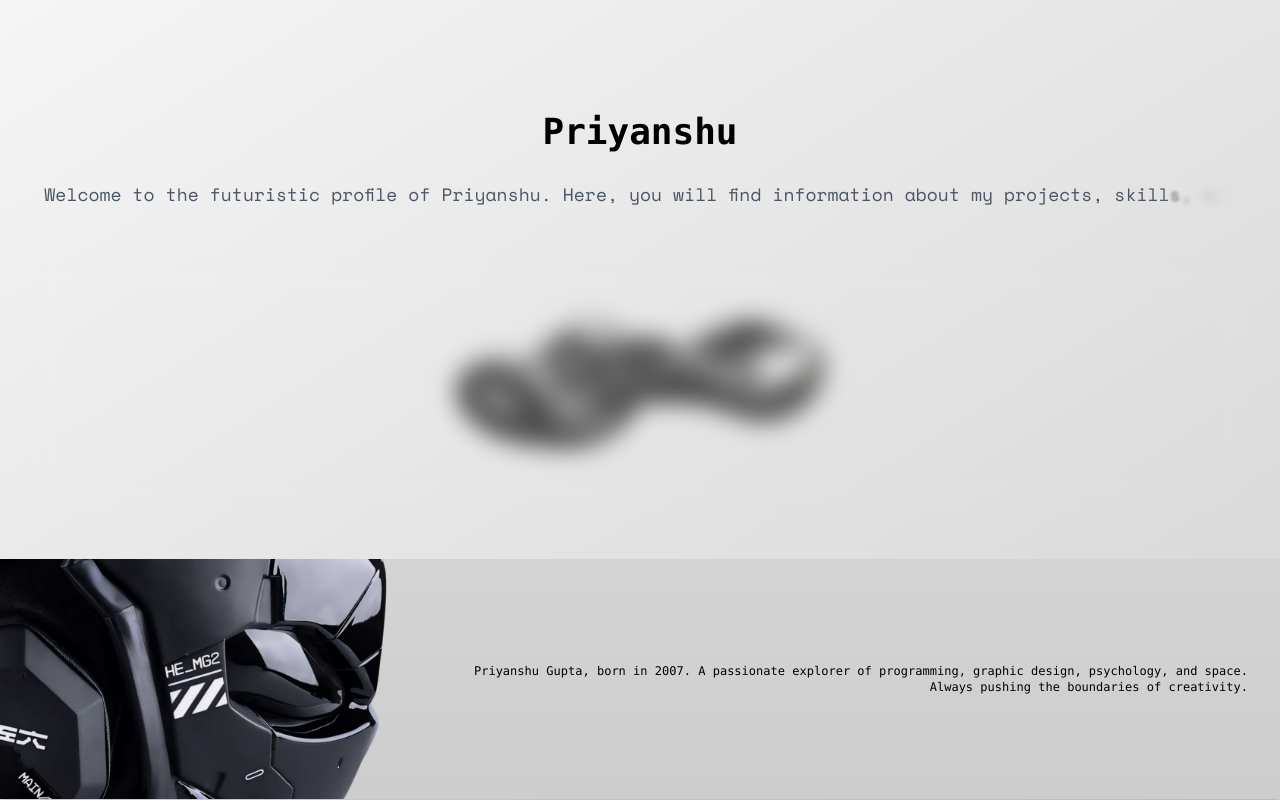
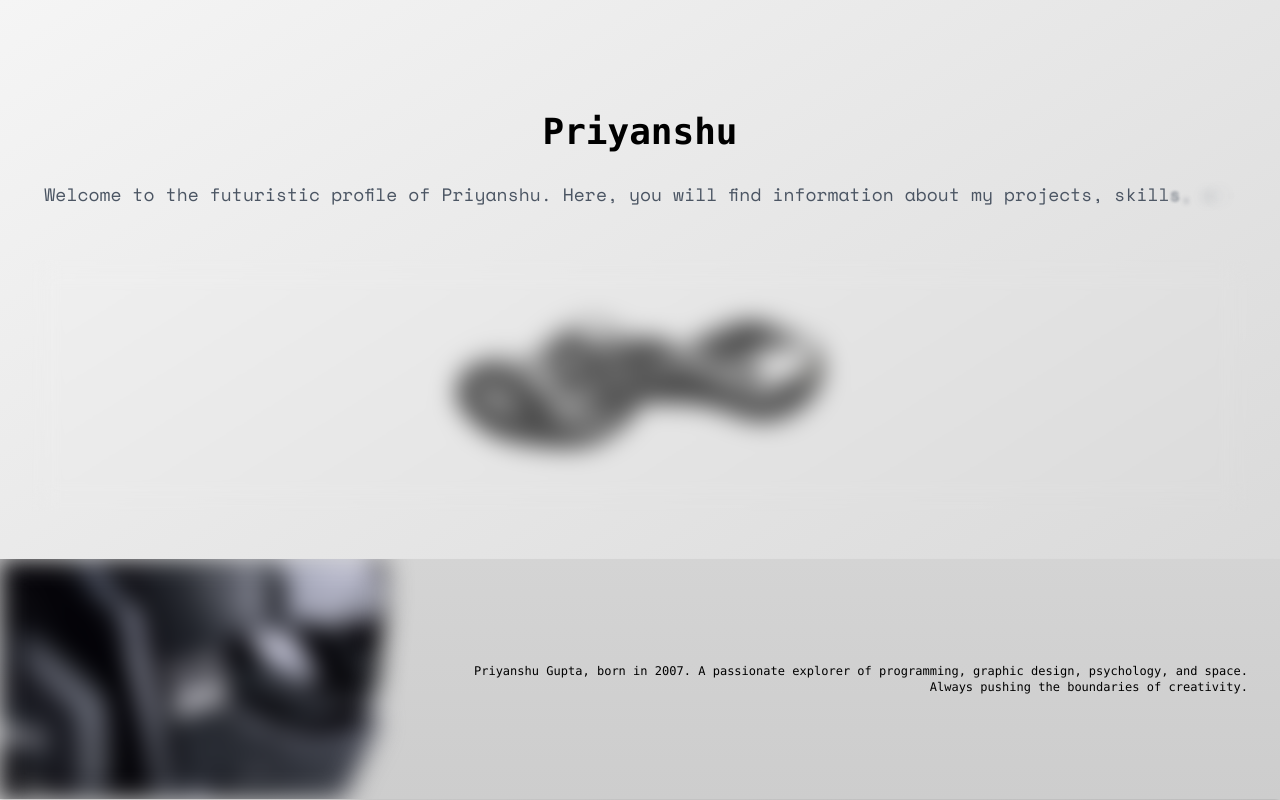
Before and after one commit to Priyansxu/Website, a Next.js app: page / in a window 1280 px wide. Built offline with nearby package versions, Linux system fonts and the light colour scheme.

Commit message:
Update index.js

```diff
--- a/pages/index.js
+++ b/pages/index.js
@@ -122,7 +122,7 @@ export default function Page() {
               <Image
                 src={Helmet}
                 alt="Helmet"
-                className="object-cover h-full"
+                className="object-cover h-full blur-md"
               />
             </motion.div>
             <div className="flex-grow pr-4 text-black text-xs flex items-center justify-center text-right">
```
